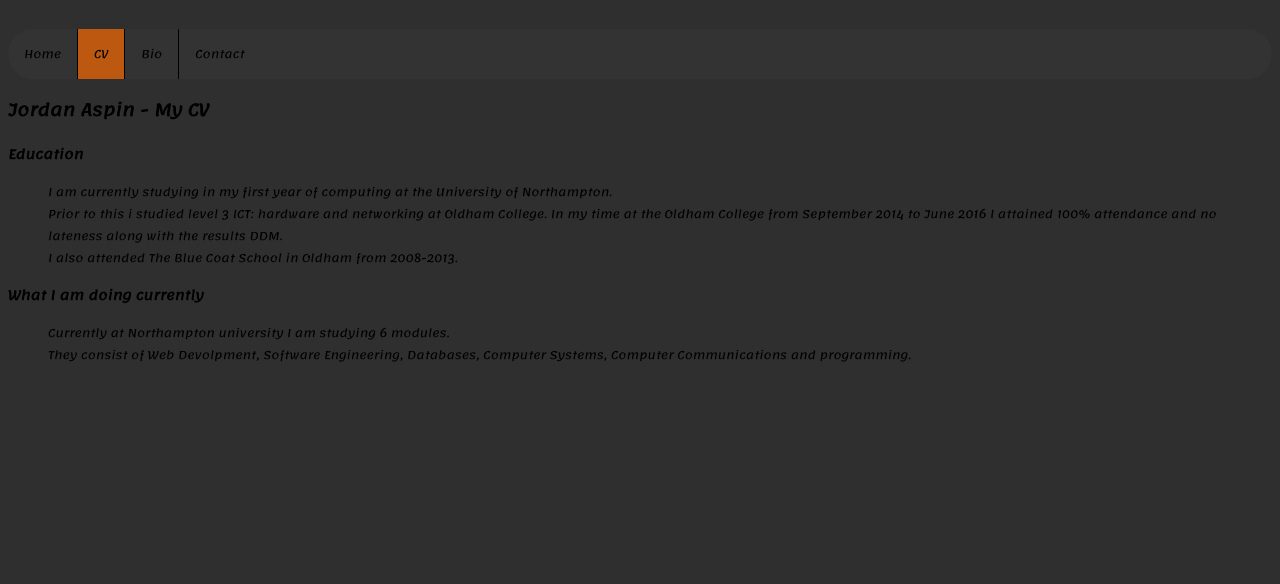
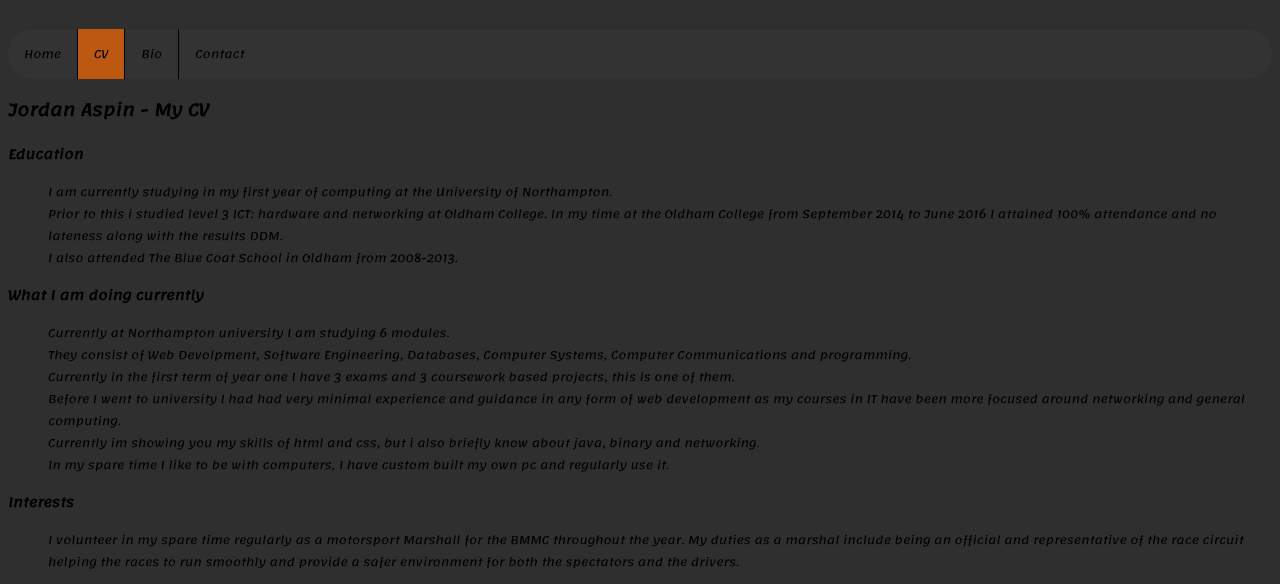
Before and after one commit to Jordanaspin/csy1018, a plain HTML site: page cv.html in a window 1280 px wide. Shown: the part 230-814 px from the top of the page. Drawn offline with Linux system fonts and the light colour scheme.

Commit message:
Add files via upload
pushing through cmd is still not working all updated pages

```diff
--- a/css/styles.css
+++ b/css/styles.css
@@ -78,6 +78,6 @@ img {
 
 /*cv*/
 
-ol {
+ul {
     list-style-type: none;
 }
--- a/cv.html
+++ b/cv.html
@@ -34,7 +34,7 @@
     <main class="main-text">
         <h2>Jordan Aspin - My CV</h2>
         <h3>Education</h3>
-        <ol>
+        <ul>
             <li>
                 I am currently studying in my first year of computing at the University of Northampton.
             </li>
@@ -44,10 +44,10 @@
             <li>
                 I also attended The Blue Coat School in Oldham from 2008-2013.
             </li>
-        </ol>
+        </ul>
 
         <h3>What I am doing currently</h3>
-        <ol>
+        <ul>
           <li>
             Currently at Northampton university I am studying 6 modules.
           </li>
@@ -55,9 +55,26 @@
             They consist of Web Devolpment, Software Engineering, Databases, Computer Systems, Computer Communications and programming.
           </li>
           <li>
+            Currently in the first term of year one I have 3 exams and 3 coursework based projects, this is one of them.
+          </li>
+          <li>
+            Before I went to university I had had very minimal experience and guidance in any form of web development as my courses in IT have been more focused around networking and general computing.
+          </li>
+          <li>
+            Currently im showing you my skills of html and css, but i also briefly know about java, binary and networking.
+          </li>
+          <li>
+            In my spare time I like to be with computers, I have custom built my own pc and regularly use it.
+          </li>
+        </ul>
 
+        <h3>Interests</h3>
+        <ul>
+          <li>
+            I volunteer in my spare time regularly as a motorsport Marshall for the BMMC throughout the year. My duties as a marshal include being an official and representative of the race circuit helping the races to run smoothly and provide a safer environment for both the spectators and the drivers.
           </li>
-        </ol>
+
+        </ul>
 
     </main>
 </body>
```
